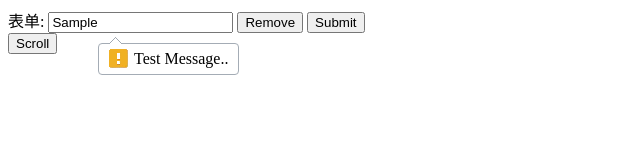
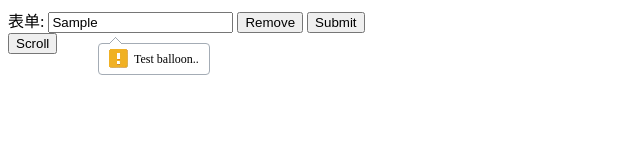
Before and after one commit to imlinhanchao/balloon, a plain HTML site: page demo.html in a window 1280 px wide. Both pictures are taken after typing "Sample" into the empty fields and a click on the button "Submit". Shown: the top 160 px of the page, 0-640 px from the left. Drawn offline with Linux system fonts and the light colour scheme.

Commit message:
V0.2 Repair some bug: 1. 自动移动焦点功能，当移动到上方时，位置计算错误； 2. 清除气泡时，移动焦点Timer没有清除。 3. 修改工程名为balloon.“

```diff
--- /dev/null
+++ b/balloon.css
@@ -0,0 +1,4 @@
+.balloon{position: absolute;background-color: #FFF;border: 1px solid #a4acb5;padding: 5px 10px;border-radius: 4px;z-index: 100;}
+.balloon_top{width: 13px;height: 7px;position: absolute;background: url(./images/up.gif) no-repeat;top: -7px;}
+.balloon_meg{padding-left: 25px;background: url(./images/warning.gif) no-repeat;line-height: 20px;overflow: hidden;}
+.balloon_txt{font-size:12px;}
--- a/message.js
+++ b/balloon.js
@@ -12,22 +12,22 @@
 |	// 获取目标元素
 |	var test = document.getElementById("test");
 |	// 新建消息气泡对象
-|	var Box = new MessageBox(test, 1, "Test Message..", 50, 10, 5000, true);
+|	var Box = new balloon(test, 1, "Test Message..", 50, 10, 5000, true);
 |	Box.Show(); // 显示气泡，显示成功返回true。
 |	Box.Remove(); // 移除气泡(动画)，移除成功返回true。若不希望移除有动画效果，可传入参数false：Box.Remove(false);
 |
 |	注意：
 |	1. 除了element与id外，其他属性均可不初始化；
 |	2. 不需初始化的属性，构造函数中可填写null，若后面参数均为null，可省略，
-|	例：var Box = new MessageBox(test, 1, "Test Message..");
+|	例：var Box = new balloon(test, 1, "Test Message..");
 |	3. 属性在new后仍可修改，通过 “对象名.属性名 = 值” 进行修改，例：Box.left = 10；
 |	若气泡已经显示，可通过再次调用Show函数刷新显示。
 |	4. 设定定时消失的气泡，计时时间从调用Show开始算起。若有多次调用Show(如上条)，
 |	每次调用都将重新计时；
-|	5. MessageBox弹出气泡后，可以使用MessageBox对象移除该气泡，也使用目标元素的box属性
-|	移除，box属性即MessageBox对象副本，每次调用Show后均会被更新。
+|	5. balloon弹出气泡后，可以使用balloon对象移除该气泡，也使用目标元素的box属性
+|	移除，box属性即balloon对象副本，每次调用Show后均会被更新。
 |---------------------------------------------------------------------------------------*/
-MessageBox = function(element, id, message, left, top, timeout, scroll)
+balloon = function(element, id, message, left, top, timeout, scroll)
 {
 	// Init value
 	this.timeout = -1;	// ms
@@ -47,65 +47,67 @@
 	if(scroll != null && scroll != undefined) this.scroll = scroll;
 };
 
-MessageBox.prototype = {
+balloon.prototype = {
 
-	constructor : MessageBox,
+	constructor : balloon,
 
 	_timeouter : -1,
+	_timerScroll : -1,
 
 	Show : function()
 	{
 		if(!this.element) return false;
 		if(this.element.box)
 			this.element.box.Remove(true);
-		var megbox = document.createElement("div");
-		megbox.className = "megbox";
-		megbox.id = "megbox_" + this.id;
-		var megbox_top = document.createElement("div");
-		megbox_top.className = "megbox_top";
-		var megbox_meg = document.createElement("div");
-		megbox_meg.className = "megbox_meg";
-		var megbox_txt = document.createElement("div");
-		megbox_txt.className = "megbox_txt";
+		var balloon = document.createElement("div");
+		balloon.className = "balloon";
+		balloon.id = "balloon_" + this.id;
+		var balloon_top = document.createElement("div");
+		balloon_top.className = "balloon_top";
+		var balloon_meg = document.createElement("div");
+		balloon_meg.className = "balloon_meg";
+		var balloon_txt = document.createElement("div");
+		balloon_txt.className = "balloon_txt";
 		var megs=document.createTextNode(this.message);
 
-		megbox.appendChild(megbox_top);
-		megbox.appendChild(megbox_meg);
-		megbox_meg.appendChild(megbox_txt);
-		megbox_txt.appendChild(megs);
+		balloon.appendChild(balloon_top);
+		balloon.appendChild(balloon_meg);
+		balloon_meg.appendChild(balloon_txt);
+		balloon_txt.appendChild(megs);
 		this.element.box = this;
 
-		document.getElementsByTagName("body")[0].appendChild(megbox);
+		document.getElementsByTagName("body")[0].appendChild(balloon);
 
 		var node_view = document.getElementView(this.element);
 		var node_top = document.getElementTop(this.element);
 		var node_left = document.getElementLeft(this.element);
 
 		if(this.scroll){
-			var timer = setInterval(function(){
-				var top =  document.getScrollXY().top;
-				var left =  document.getScrollXY().left;
-				if(top >= node_top - 20 || left >= node_left - 20)
+            this._timerScroll = setInterval(function(){
+                var top =  node_top - 30 - document.getScrollXY().top;
+                var left = node_left - 30 - document.getScrollXY().left;
+                if(Math.abs(top) < 5 || Math.abs(left) < 5)
                 {
-					clearInterval(timer);
+                    clearInterval(this._timerScroll);
                 }
                 else
                 {
-					top += 20;
-					left += 20;
+                    top = document.getScrollXY().top + top / 5.0;
+                    left = document.getScrollXY().left + left / 5.0;
                     scrollTo(left, top);
                 }
             }, 10);
 		}
 
-		megbox.style.top = (node_top + node_view.height + this.top) + "px";
-		megbox.style.left = (node_left + this.left) + "px";
+		balloon.style.top = (node_top + node_view.height + this.top) + "px";
+		balloon.style.left = (node_left + this.left) + "px";
 
 		if(this.timeout > 0)
 		{
 			var mbox = this;
 			this._timeouter = setTimeout(function(){
 				mbox.Remove();
+				if(null != timer) clearInterval(timer);
 			}, this.timeout);
 		}
 
@@ -115,11 +117,12 @@
 	Remove : function(unanimated)
 	{
 		var id = this.id;
-		var node = document.getElementById("megbox_" + id);
+		var node = document.getElementById("balloon_" + id);
 		if(node && unanimated)
 		{
 			node.parentNode.removeChild(node);
 			if(this._timeouter > 0) clearTimeout(this._timeouter);
+			if(this._timerScroll > 0) clearTimeout(this._timerScroll);
 			return true;
 		}
 		if(node)
--- a/demo.html
+++ b/demo.html
@@ -1,8 +1,8 @@
 <html>
 <head>
 <title>表单验证提示框</title>
-<link rel="stylesheet" href="message.css"/>
-<script type="text/javascript" src="message.js"></script>
+<link rel="stylesheet" href="balloon.css"/>
+<script type="text/javascript" src="balloon.js"></script>
 <script type="text/javascript">
 
 window.onload = function()
@@ -11,26 +11,26 @@
 	document.getElementById("re").onclick = remove;
 	document.getElementById("scr").onclick = scrolls;
 }
-var Box;
+var ball;
 remove = function()
 {
-	if(Box instanceof MessageBox) Box.Remove(); // Remove MessageBox
+	if(ball instanceof balloon) ball.Remove(); // Remove balloon
 }
 
 show = function()
 {
 	var test = document.getElementById("test");
-	Box = new MessageBox(test, 1, "Test Message..", 50, 10, 5000, true);
-	Box.Show(); // show the MessageBox
+	ball = new balloon(test, 1, "Test balloon..", 50, 10, 5000, true);
+	ball.Show(); // show the balloon
 }
 
 scrolls = function()
 {
 	var test = document.getElementById("scrtest");
-	// MessageBox(element, id, message, left, top, timeout, scroll)
-	var Scr = new MessageBox(test, 2, "Test Message..", 50, 10, null, true); // null or undefined means not set the value.
-	Scr.message = "Scroll Test Message.."; // You can reset the value
-	Scr.Show(); // show the MessageBox
+	// balloon(element, id, balloon, left, top, timeout, scroll)
+	var Scr = new balloon(test, 2, "Test balloon..", 50, 10, null, true); // null or undefined means not set the value.
+	Scr.balloon = "Scroll Test balloon.."; // You can reset the value
+	Scr.Show(); // show the balloon
 }
 </script>
 
--- a/message.css
+++ /dev/null
@@ -1,4 +0,0 @@
-.megbox{position: absolute;background-color: #FFF;border: 1px solid #a4acb5;padding: 5px 10px;border-radius: 4px;z-index: 100;}
-.megbox_top{width: 13px;height: 7px;position: absolute;background: url(./images/up.gif) no-repeat;top: -7px;}
-.megbox_meg{padding-left: 25px;background: url(./images/warning.gif) no-repeat;line-height: 20px;overflow: hidden;}
-.megbox_txt{}
```
Lines whose indentation alone changed are shown as unchanged.
